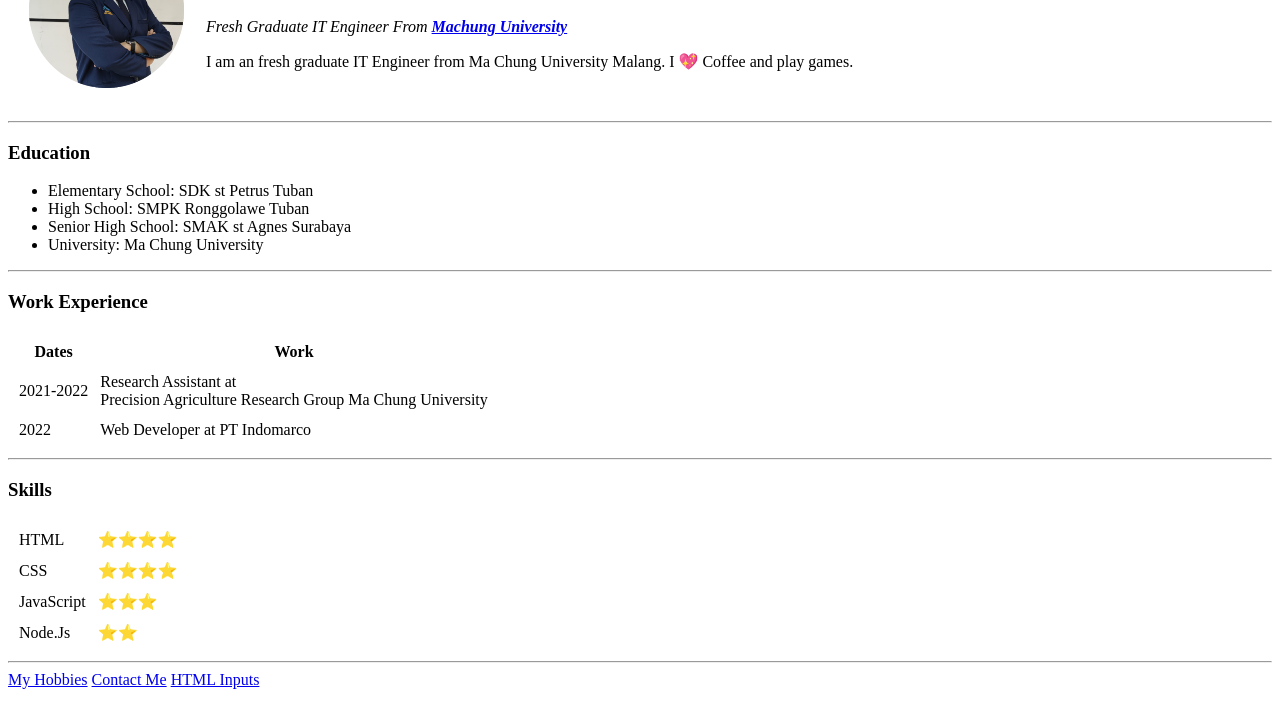
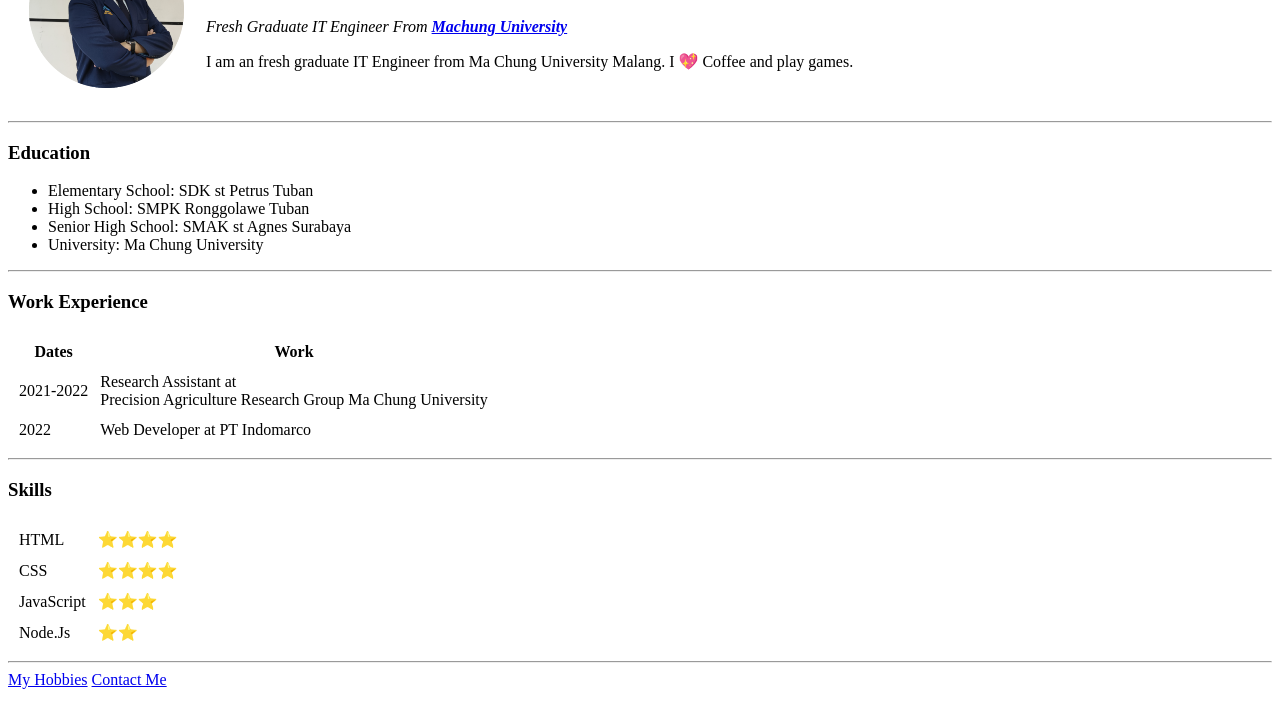
Before and after one commit to WilliamWicaksono1205/cv, a plain HTML site: page index.html in a window 1280 px wide. Shown: the part 96-800 px from the top of the page. Drawn offline with Linux system fonts and the light colour scheme.

Commit message:
Update index.html

```diff
--- a/index.html
+++ b/index.html
@@ -84,6 +84,5 @@
     <hr />
     <a href="hobbies.html">My Hobbies</a>
     <a href="contact.html">Contact Me</a>
-    <a href="inputs.html">HTML Inputs</a>
   </body>
 </html>
```
